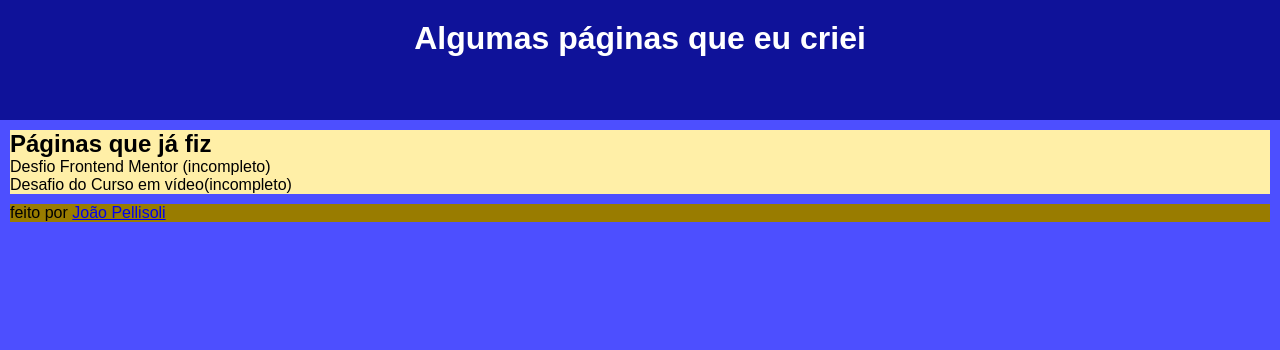
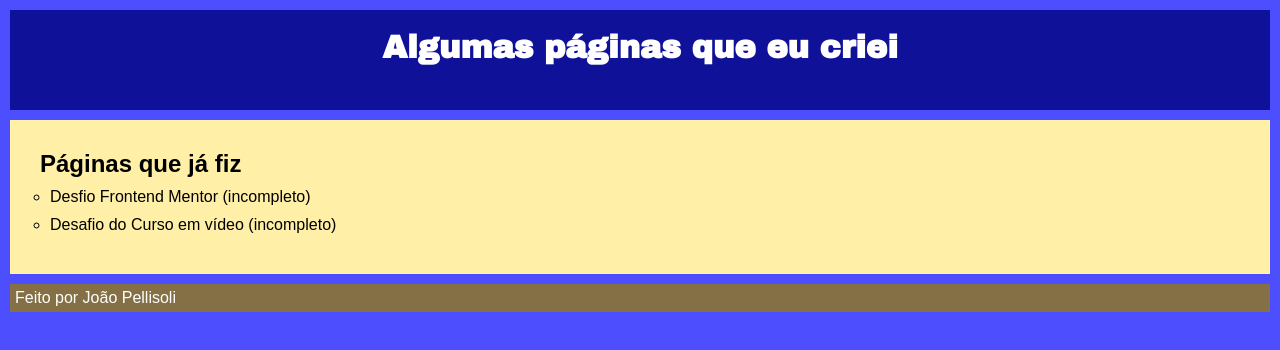
Before and after one commit to JoaoPellisoli/joaopellisoli.github.io, a plain HTML site: page index.html in a window 1280 px wide. Drawn offline with Linux system fonts and the light colour scheme; a web font is replaced by a local one.

Commit message:
adicionei margin e fonte ao h1 e h2

```diff
--- a/estilos/estilo.css
+++ b/estilos/estilo.css
@@ -1,13 +1,22 @@
 @charset "UTF-8";
+
+@import url('https://fonts.googleapis.com/css2?family=Archivo+Black&display=swap');
+
+
+@import url('https://fonts.googleapis.com/css2?family=Cuprum:wght@400;500;600;700&display=swap');
 
 :root {
     --cor1: #0F1299;
     --cor2: #4D4FFF;
     --cor3: #2E31E6;
-    --cor4: #997C00;
+    --cor4: #997d00bb;
     --cor5: #ffefa7;
+    --titulo: 'Archivo Black', sans-serif;
+    --subtitulo: 'Cuprum', sans-serif;
 }
-/* #E6C32E */
+/* --cor5: #E6C32E;
+   --cor4: #997C00;
+*/
 * {
     margin: 0px;
     padding: 0px;
@@ -20,15 +29,31 @@ body {
 
 header {
     height: 100px;
-    padding: 20px 0px 0px 0px;
+    margin: 10px;
     background-color: var(--cor1);
     color: white;
     text-align: center;
 }
 
+header h1 {
+    font-family: var(--titulo);
+    font-weight: 700;
+    padding: 20px;
+}
+
 main {
     margin: 10px;
+    padding: 30px;
     background-color: var(--cor5);
+}
+
+main h2 {
+    font-family: var(--subtitulo);
+    font-weight: 700;
+}
+
+main li {
+    margin: 10px;
 }
 
 main a {
@@ -43,5 +68,17 @@ main a:hover {
 
 footer {
     margin: 10px;
+    padding: 5px;
     background-color: var(--cor4);
+    color: white;
 }
+
+footer a {
+    text-decoration: none;
+    color: white;
+}
+
+footer a:hover {
+    color: var(--cor3);
+    text-decoration: underline;
+}
--- a/index.html
+++ b/index.html
@@ -15,9 +15,9 @@
         <h2>Páginas que já fiz</h2>
         <ul type="circle">
             <li><a href="desafio01/index.html" target="_blank">Desfio Frontend Mentor (incompleto)</a></li>
-            <li><a href="#">Desafio do Curso em vídeo(incompleto)</a></li>
+            <li><a href="#">Desafio do Curso em vídeo (incompleto)</a></li>
         </ul>
     </main>
-    <footer> feito por <a href="https://github.com/JoaoPellisoli">João Pellisoli</a></footer>
+    <footer> Feito por <a href="https://github.com/JoaoPellisoli">João Pellisoli</a></footer>
 </body>
 </html>
```
